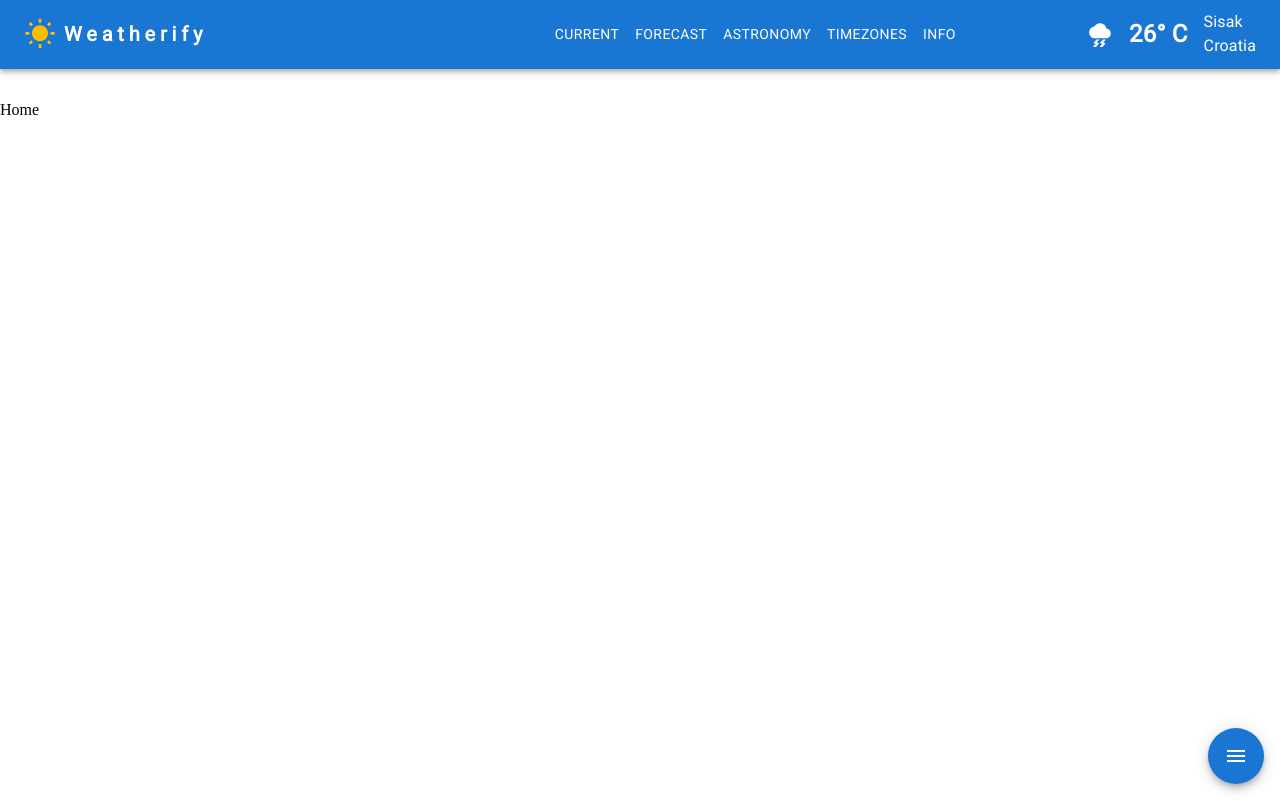
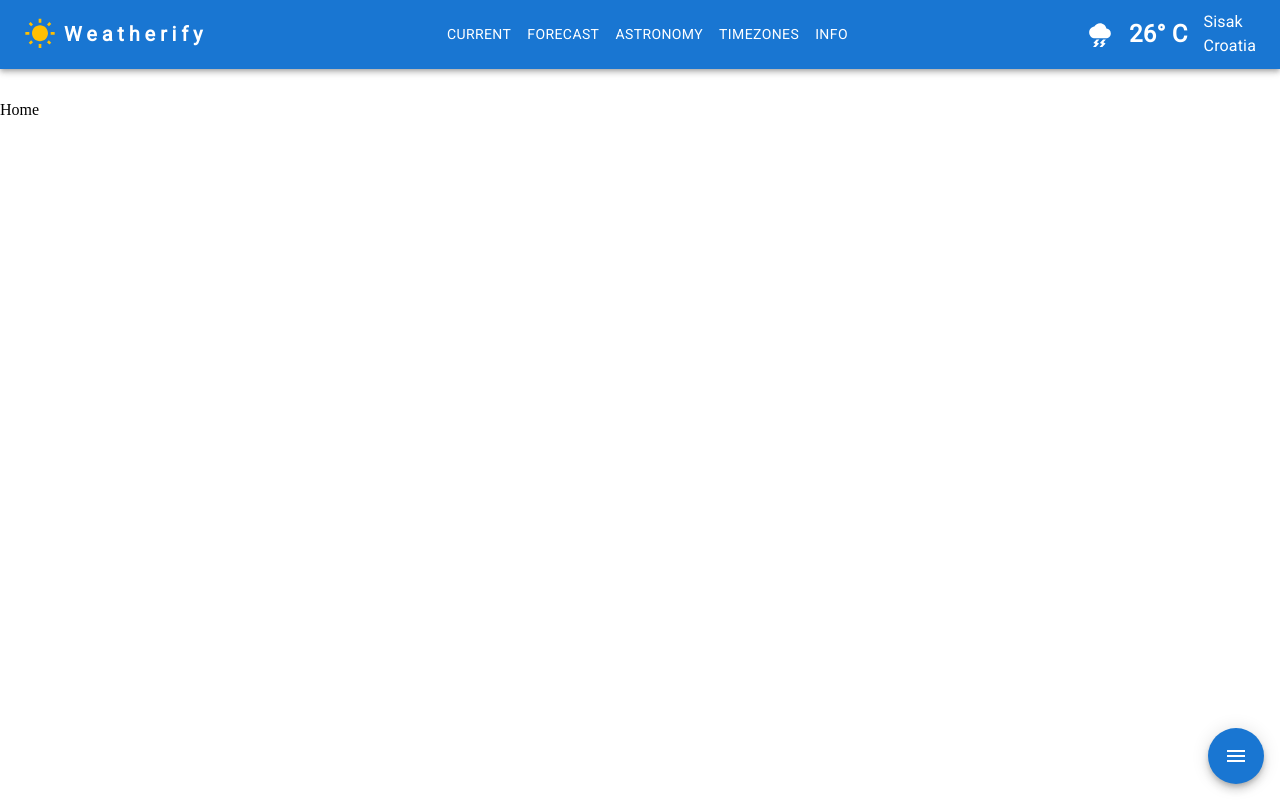
Before and after one commit to dominikpezelj/weatherify-web, a React (Create React App) app: page / in a window 1280 px wide. Built offline with nearby package versions, Linux system fonts and the light colour scheme.

Commit message:
Menu items fix

```diff
--- a/src/components/AppBar/Navigation.tsx
+++ b/src/components/AppBar/Navigation.tsx
@@ -62,7 +62,7 @@ export const Navigation = () => {
           <Box
             sx={{
               flexGrow: 1,
-              display: { xs: 'none', md: 'flex', justifyContent: 'center' },
+              display: { xs: 'none', md: 'flex' },
             }}
           >
             {menuItems.map((page) => (
```
